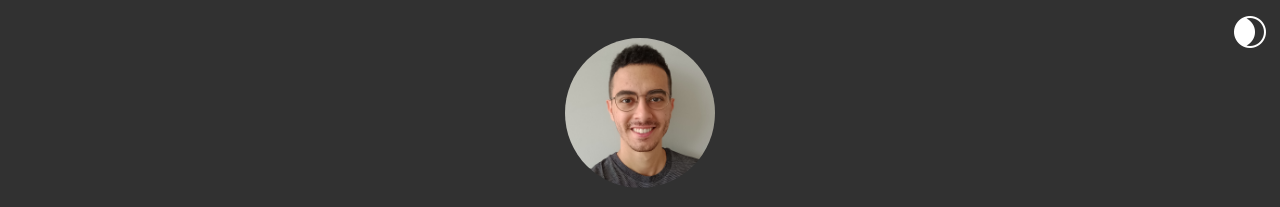
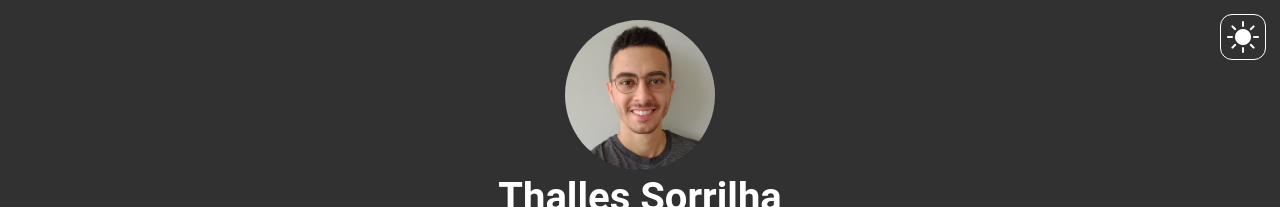
Before and after one commit to ThallesSorrilha/Portfolio, a plain HTML site: page index.html in a window 1280 px wide. Shown: the top 207 px of the page. Drawn offline with nearby package versions, Linux system fonts and the light colour scheme.

Commit message:
feat(portfolio): adding dark/light mode functionality

```diff
--- a/css/style.css
+++ b/css/style.css
@@ -10,6 +10,7 @@ body {
   color: var(--font-color);
   font-family: Roboto, Arial, sans-serif;
   margin: 0px;
+  transition-duration: 0.4s;
 }
 
 main {
@@ -191,6 +192,7 @@ h2 {
   left: 0;
   z-index: 1000;
   background-color: var(--header-color);
+  transition-duration: 0.4s;
 }
 
 .list {
@@ -210,11 +212,27 @@ h2 {
   padding: 8px 16px;
   color: var(--p-color);
   font-size: 32px;
+  transition-duration: 0.4s;
 }
 
-.dark-light {
+.bt-dark-light {
   position: absolute;
   right: 14px;
   top: 14px;
-  font-size: 32px;
+
+  border: 1px solid var(--bt-dark-light-details);
+  padding: 5px 6px 2px 6px;
+  size: 50px 50px;
+  text-align: center;
+  text-decoration: none;
+  display: inline-block;
+  transition-duration: 0.4s;
+  cursor: pointer;
+  background-color: var(--bt-dark-light-bg-color);
+  border-radius: 12px;
+  min-height: 24px;
 }
+
+.icon-dark-light {
+  color: var(--bt-dark-light-details);
+}
--- a/css/variables.css
+++ b/css/variables.css
@@ -14,9 +14,19 @@
   --linkedin-active-color: #005e93;
   --icon-hover-color: #ffffff;
   --icon-active-color: #c9c9c9;
+
+  --bt-dark-light-bg-color: var(--button-br);
+  --bt-dark-light-details: #ffffff;
 }
 
-/*[data-theme="light"] {
-  --bg-color: #ffffff;
+[data-theme="light"] {
+  --bg-color: #f3f3f3;
   --font-color: #000000;
-}*/
+  --p-color: #121212;
+  --header-color: #cacaca;
+  --footer-color: #959595;
+  --link-color: #008b8b;
+
+  --bt-dark-light-bg-color: var(--button-br);
+  --bt-dark-light-details: #313131;
+}
--- a/index.html
+++ b/index.html
@@ -9,7 +9,7 @@
     <link rel="stylesheet" href="https://cdn.jsdelivr.net/npm/bootstrap-icons/font/bootstrap-icons.css">
 </head>
 
-<body>
+<body data-theme="dark">
 
     <!-- Menu de Navegação -->
     <header class="header">
@@ -35,9 +35,11 @@
 
         <!-- Credenciais -->
         <section class="avatar" id="avatar">
-            <div class="div-img">
+            <button class="bt-change-theme bt-dark-light" id="bt-change-theme" onclick="changeTheme()">
+                <i class="bi bi-sun-fill icon-dark-light" id="icon-dark-light"></i>
+            </button>
+            <div class="div-center">
                 <img class="img-personal" src="img/thalles2.jpg" alt="thalles">
-                <i class="bi-mask dark-light" id="dark-light"></i>
             </div>
             <div class="div-center">
                 <h1 class="my-name">Thalles Sorrilha</h1>
@@ -211,6 +213,8 @@
     <footer class="footer">
         <p class="footer-description">© 2025. Portfólio desenvolvido sem fins lucrativos</p>
     </footer>
+
+    <script src="js/script.js"></script>
 </body>
 
 </html>
--- a/js/script.js
+++ b/js/script.js
@@ -0,0 +1,13 @@
+function changeTheme() {
+  const theme = document.body.getAttribute("data-theme");
+  const newTheme = theme == "dark" ? "light" : "dark";
+
+  localStorage.setItem("theme", newTheme);
+  document.body.setAttribute("data-theme", newTheme);
+
+  const iTheme = document.getElementById("icon-dark-light");
+  iTheme.classList =
+    newTheme == "dark"
+      ? "bi bi-sun-fill icon-dark-light"
+      : "bi bi-moon-fill icon-dark-light";
+}
```
